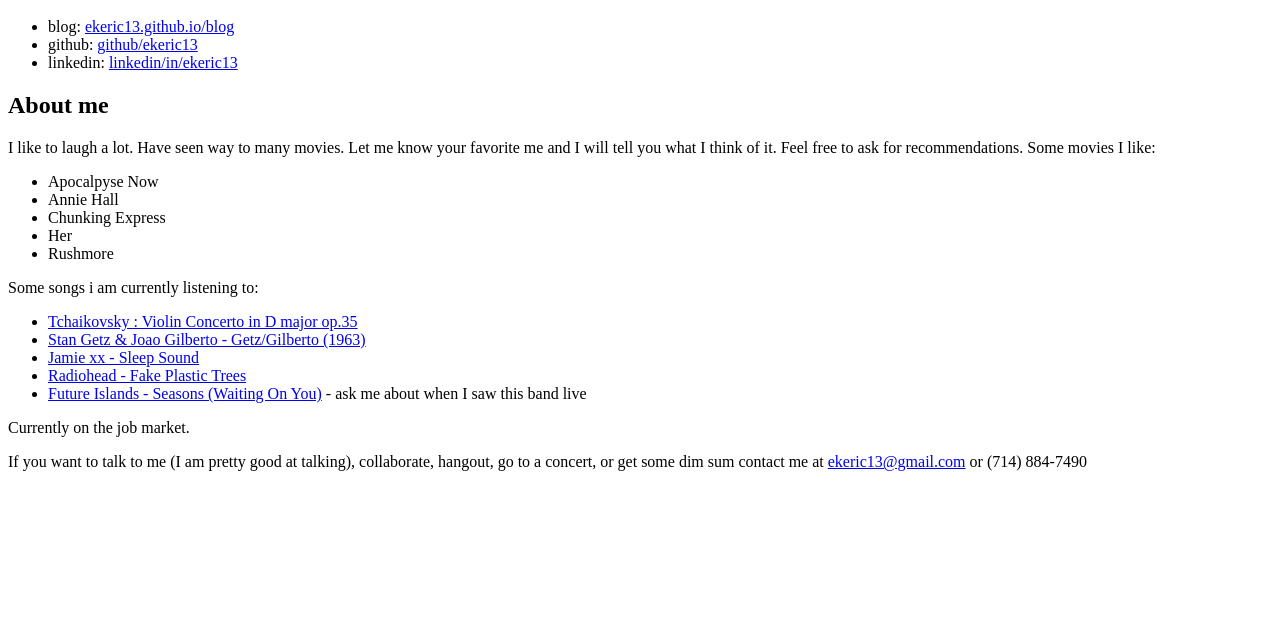
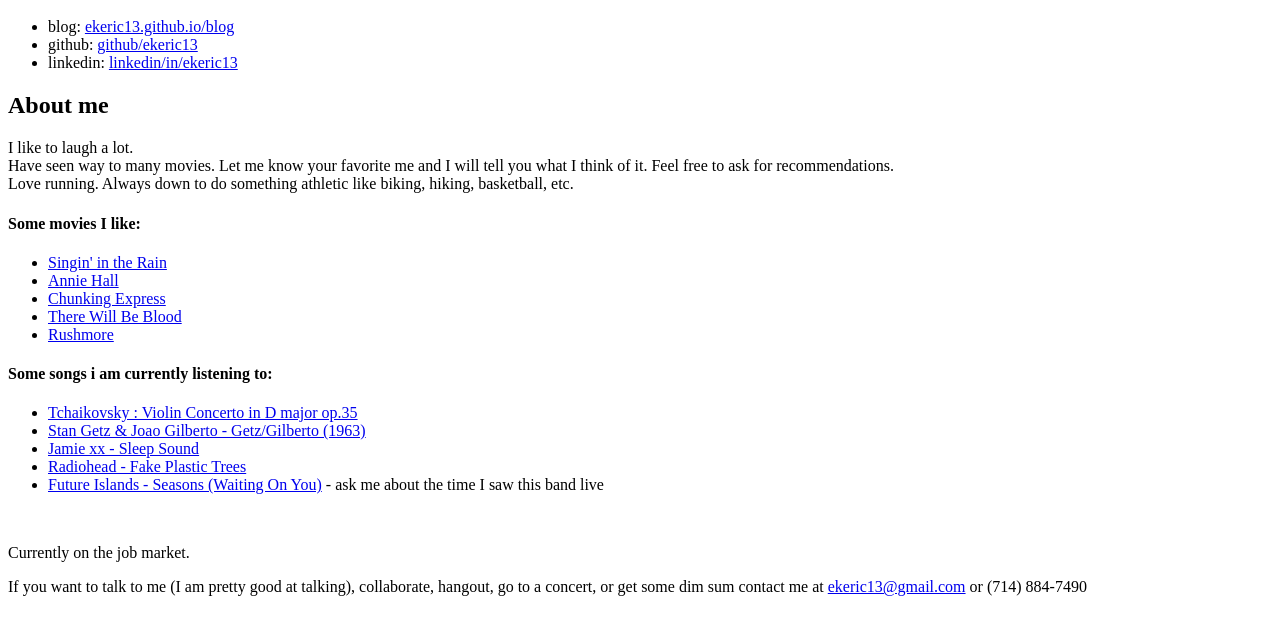
Before and after one commit to ekeric13/ekeric13.github.io, a plain HTML site: page index.html in a window 1280 px wide. Shown: the part 48-682 px from the top of the page. Drawn offline with Linux system fonts and the light colour scheme.

Commit message:
Blog update at 2015-02-10 02:26:32

```diff
--- a/index.html
+++ b/index.html
@@ -11,24 +11,26 @@
   </ul>
 
   <h2>About me</h2>
-  <span>I like to laugh a lot.</span>
-  <span>Have seen way to many movies. Let me know your favorite me and I will tell you what I think of it. Feel free to ask for recommendations. Some movies I like:</span>
+  <div>I like to laugh a lot.</div>
+  <div>Have seen way to many movies. Let me know your favorite me and I will tell you what I think of it. Feel free to ask for recommendations.</div>
+  <div>Love running. Always down to do something athletic like biking, hiking, basketball, etc.</div>
+  <h4>Some movies I like:</h4>
   <ul>
-    <li>Apocalpyse Now</li>
-    <li>Annie Hall</li>
-    <li>Chunking Express</li>
-    <li>Her</li>
-    <li>Rushmore</li>
+    <li><a href="https://www.youtube.com/watch?v=GB2yiIoEtXw">Singin' in the Rain</a></li>
+    <li><a href="https://www.youtube.com/watch?v=6RFH9_M0OaY">Annie Hall</a></li>
+    <li><a href="https://www.youtube.com/watch?v=IAH-0GKvIrM">Chunking Express</a></li>
+    <li><a href="https://www.youtube.com/watch?v=5vO92REraUo">There Will Be Blood</a></li>
+    <li><a href="https://www.youtube.com/watch?v=lMd2gB9L8So">Rushmore</a></li>
   </ul>
-  <span>Some songs i am currently listening to:</span>
+  <h4>Some songs i am currently listening to:</h4>
   <ul>
     <li><a href="https://www.youtube.com/watch?v=GAkw_Wi4yIo">Tchaikovsky : Violin Concerto in D major op.35</a></li>
     <li><a href="https://www.youtube.com/watch?v=9KpIV57PSeo">Stan Getz &amp; Joao Gilberto - Getz/Gilberto (1963)</a></li>
     <li><a href="https://www.youtube.com/watch?v=0fOHh5Q7Q1E">Jamie xx - Sleep Sound</a></li>
     <li><a href="https://www.youtube.com/watch?v=NUJP0BwWB5Q">Radiohead - Fake Plastic Trees</a></li>
-    <li><a href="https://www.youtube.com/watch?v=-5Ae-LhMIG0">Future Islands - Seasons (Waiting On You)</a> - ask me about when I saw this band live</li>
+    <li><a href="https://www.youtube.com/watch?v=-5Ae-LhMIG0">Future Islands - Seasons (Waiting On You)</a> - ask me about the time I saw this band live</li>
   </ul>
-
+  <br>
   <div>
     <p>Currently on the job market.</p>
     <p>If you want to talk to me (I am pretty good at talking), collaborate, hangout, go to a concert, or get some dim sum contact me at <a href="mailto:ekeric13@gmail.com?subject=Reaching%20Out&amp;body=Hey%20Eric,">ekeric13@gmail.com</a> or (714) 884-7490</p>
```
